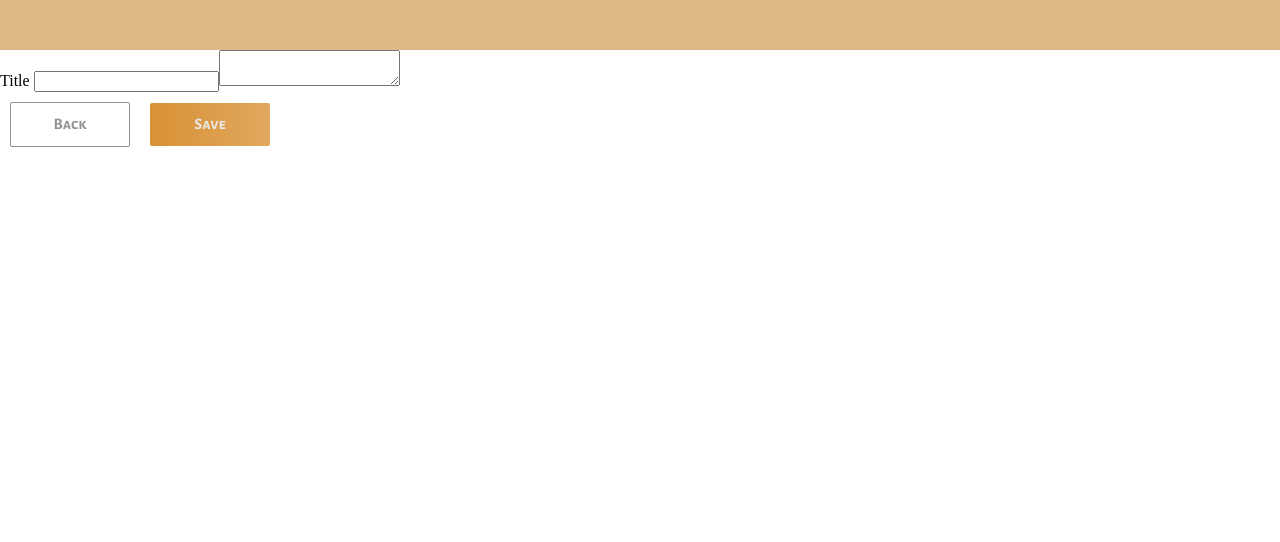
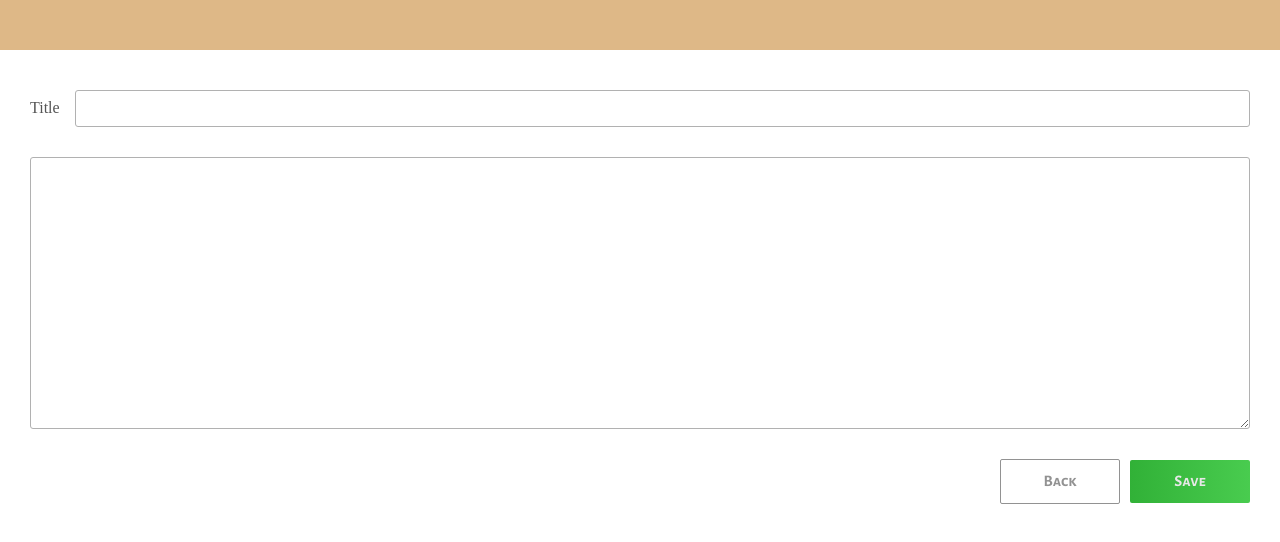
Before and after one commit to Dyskovsky/all-notes, an Angular app in the folder fe-all-notes/: page /create in a window 1280 px wide. Shown: the top 542 px of the page. Built offline with nearby package versions, Linux system fonts and the light colour scheme.

Commit message:
Add basic styles

```diff
--- a/fe-all-notes/src/app/app.component.scss
+++ b/fe-all-notes/src/app/app.component.scss
@@ -6,4 +6,5 @@
   height: 50px;
   background: $clr-topbar;
   width: 100%;
+  z-index: 2;
 }
--- a/fe-all-notes/src/app/modules/notes/list-notes/list-notes.component.html
+++ b/fe-all-notes/src/app/modules/notes/list-notes/list-notes.component.html
@@ -1,17 +1,16 @@
-<a class="btn primary m" routerLink="create">Create New</a>
+<div class="create-new-container">
+  <a class="btn primary m" routerLink="create">Create New</a>
+</div>
 
-<ul *ngFor="let note of notes">
-  <li>
-    <div>
-      {{ note.id }}
-    </div>
-    <div>
+<ul *ngFor="let note of notes" class="notes-container">
+  <li class="note">
+    <h4 class="note-title">
       {{ note.title }}
-    </div>
-    <div>
+    </h4>
+    <div class="note-body-scrap">
       {{ note.body }}
     </div>
-    <div>
+    <div class="note-actions">
       <a [routerLink]="['edit', note.id]" class="btn default m">Edit</a>
       <button (click)="delete(note.id)" class="btn danger m">Delete</button>
     </div>
--- a/fe-all-notes/src/app/modules/notes/list-notes/list-notes.component.scss
+++ b/fe-all-notes/src/app/modules/notes/list-notes/list-notes.component.scss
@@ -0,0 +1,34 @@
+@import "~styles/colors";
+
+.create-new-container {
+  margin: 20px 30px;
+  text-align: right;
+}
+
+.note-body-scrap {
+  white-space: nowrap;
+  overflow: hidden;
+  text-overflow: ellipsis;
+  margin-bottom: 20px;
+}
+
+.notes-container {
+  list-style: none;
+  padding: 0;
+}
+
+.note {
+  border-bottom: solid $clr-border 1px;
+  padding: 10px 30px;
+}
+
+.note-title {
+  font-size: 18px;
+  font-weight: 600px;
+  margin: 10px 0;
+  color: $clr-primary;
+}
+
+.note-actions {
+  text-align: right;
+}
--- a/fe-all-notes/src/app/modules/notes/single-note/single-note.component.html
+++ b/fe-all-notes/src/app/modules/notes/single-note/single-note.component.html
@@ -1,11 +1,12 @@
-<form [formGroup]="noteForm">
-  <label>
+<form [formGroup]="noteForm" class="note-container" (submit)="save()">
+  <label class="note-title">
     Title
-    <input formControlName="title">
+    <input formControlName="title" />
   </label>
-  <textarea formControlName="body">
-  </textarea>
+  <textarea formControlName="body" rows="15" class="note-body"> </textarea>
+
+  <footer class="note-menu">
+    <a class="btn default m" routerLink="/">Back</a>
+    <button class="btn success" type="submit">Save</button>
+  </footer>
 </form>
-
-<a  class="btn default m" routerLink="/">Back</a>
-<button class="btn primary m" (click)="save()">Save</button>
--- a/fe-all-notes/src/app/modules/notes/single-note/single-note.component.scss
+++ b/fe-all-notes/src/app/modules/notes/single-note/single-note.component.scss
@@ -0,0 +1,34 @@
+@import "~styles/variables";
+@import "~styles/colors";
+
+.note-container {
+  display: flex;
+  flex-direction: column;
+  margin: 30px;
+}
+
+.note-body {
+  font-family: $text-font;
+  padding: 15px 30px;
+  border: solid $clr-border 1px;
+  border-radius: 3px;
+  margin-bottom: 20px;
+}
+
+.note-title {
+  margin: 10px 0 30px;
+  display: flex;
+  align-items: baseline;
+
+  & > input {
+    margin-left: 15px;
+    flex-grow: 1;
+    padding: 10px 20px;
+    border: solid $clr-border 1px;
+    border-radius: 3px;
+  }
+}
+
+.note-menu {
+  text-align: right;
+}
--- a/fe-all-notes/src/styles.scss
+++ b/fe-all-notes/src/styles.scss
@@ -1,4 +1,5 @@
 /* You can add global styles to this file, and also import other style files */
+@import "~styles/variables";
 @import "~styles/colors";
 @import "~styles/fonts";
 @import "~styles/utils";
@@ -6,4 +7,6 @@
 
 body {
   margin: 0;
+  font-family: $text-font;
+  color: #555;
 }
--- a/fe-all-notes/styles/_colors.scss
+++ b/fe-all-notes/styles/_colors.scss
@@ -1,4 +1,6 @@
 $clr-topbar: burlywood;
+
+$clr-border: #b1b1b1;
 
 $clr-default: #929292;
 $clr-primary: #d99134;
--- /dev/null
+++ b/fe-all-notes/styles/_variables.scss
@@ -0,0 +1 @@
+$text-font: "sans-serif";
```
